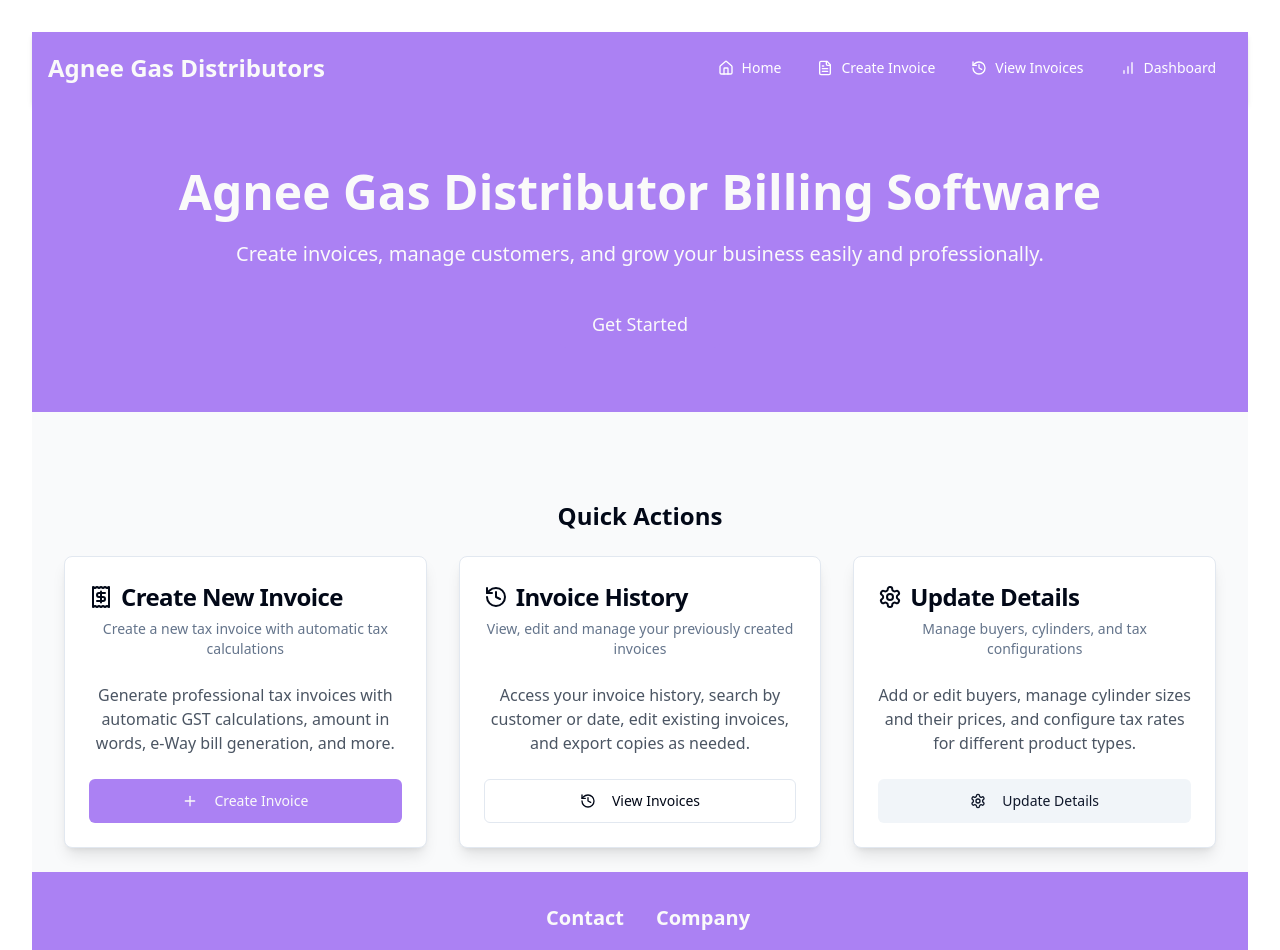
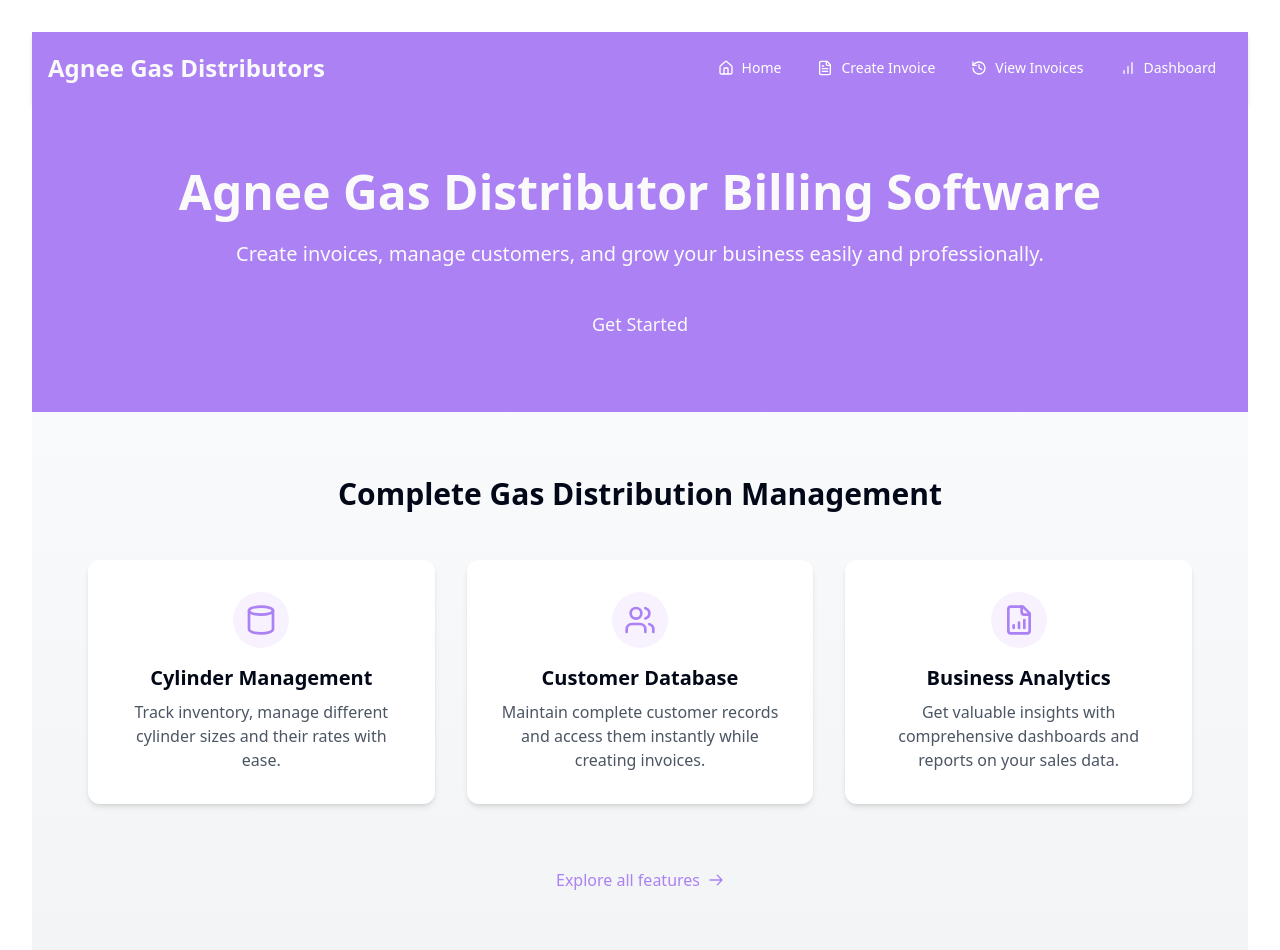
Before and after one commit to MithunBahavath/invoice-creator-pro-31, a React (Vite) app: page / in a window 1280 px wide. Shown: the top 950 px of the page. Built offline with nearby package versions, Linux system fonts and the light colour scheme.

Commit message:
Refactor: Improve home page layout and design
Restructure the home page to include a new section with quick actions and other details, improving the overall aesthetic and user experience.

```diff
--- a/src/pages/HomePage.tsx
+++ b/src/pages/HomePage.tsx
@@ -3,7 +3,7 @@ import React from 'react';
 import { Link } from 'react-router-dom';
 import { Button } from "@/components/ui/button";
 import { Card, CardContent, CardDescription, CardFooter, CardHeader, CardTitle } from "@/components/ui/card";
-import { Receipt, History, Plus, Settings, BarChart, FileText, Home } from 'lucide-react';
+import { Receipt, History, Plus, Settings, BarChart, FileText, Home, Cylinder, Users, FileBarChart } from 'lucide-react';
 import { NavigationMenu, NavigationMenuContent, NavigationMenuItem, NavigationMenuLink, NavigationMenuList, NavigationMenuTrigger, navigationMenuTriggerStyle } from "@/components/ui/navigation-menu";
 
 const HomePage: React.FC = () => {
@@ -65,11 +65,53 @@ const HomePage: React.FC = () => {
         </div>
       </div>
 
-      {/* Features Section - Original Card Layout only (removed the three feature cards) */}
+      {/* Statistics and Features Section - THIS IS THE NEW SECTION */}
+      <section className="py-16 bg-gradient-to-b from-gray-50 to-gray-100">
+        <div className="max-w-6xl mx-auto px-6">
+          <h2 className="text-3xl font-bold text-center mb-12">Complete Gas Distribution Management</h2>
+
+          <div className="grid grid-cols-1 md:grid-cols-2 lg:grid-cols-3 gap-8 mb-16">
+            <div className="bg-white p-8 rounded-xl shadow-md flex flex-col items-center text-center transition-transform hover:scale-105">
+              <div className="bg-primary/10 p-3 rounded-full mb-4">
+                <Cylinder className="h-8 w-8 text-primary" />
+              </div>
+              <h3 className="text-xl font-bold mb-2">Cylinder Management</h3>
+              <p className="text-gray-600">Track inventory, manage different cylinder sizes and their rates with ease.</p>
+            </div>
+
+            <div className="bg-white p-8 rounded-xl shadow-md flex flex-col items-center text-center transition-transform hover:scale-105">
+              <div className="bg-primary/10 p-3 rounded-full mb-4">
+                <Users className="h-8 w-8 text-primary" />
+              </div>
+              <h3 className="text-xl font-bold mb-2">Customer Database</h3>
+              <p className="text-gray-600">Maintain complete customer records and access them instantly while creating invoices.</p>
+            </div>
+
+            <div className="bg-white p-8 rounded-xl shadow-md flex flex-col items-center text-center transition-transform hover:scale-105">
+              <div className="bg-primary/10 p-3 rounded-full mb-4">
+                <FileBarChart className="h-8 w-8 text-primary" />
+              </div>
+              <h3 className="text-xl font-bold mb-2">Business Analytics</h3>
+              <p className="text-gray-600">Get valuable insights with comprehensive dashboards and reports on your sales data.</p>
+            </div>
+          </div>
+
+          <div className="flex justify-center mt-8">
+            <Link to="/dashboard" className="inline-flex items-center text-primary hover:text-primary/80">
+              <span className="mr-2">Explore all features</span>
+              <svg className="w-4 h-4" fill="none" stroke="currentColor" viewBox="0 0 24 24" xmlns="http://www.w3.org/2000/svg">
+                <path strokeLinecap="round" strokeLinejoin="round" strokeWidth={2} d="M14 5l7 7m0 0l-7 7m7-7H3" />
+              </svg>
+            </Link>
+          </div>
+        </div>
+      </section>
+
+      {/* Features Section - Original Card Layout */}
       <main className="flex-grow p-6 bg-gray-50">
-        <div className="max-w-6xl mx-auto mt-16">
+        <div className="max-w-6xl mx-auto mt-8">
           <h2 className="text-2xl font-bold mb-6 text-center">Quick Actions</h2>
-          <div className="grid grid-cols-1 md:grid-cols-2 lg:grid-cols-3 gap-8">
+          <div className="grid grid-cols-1 md:grid-cols-3 gap-8">
             <Card className="shadow-lg hover:shadow-xl transition-shadow duration-300">
               <CardHeader>
                 <CardTitle className="text-2xl flex items-center gap-2">
```
